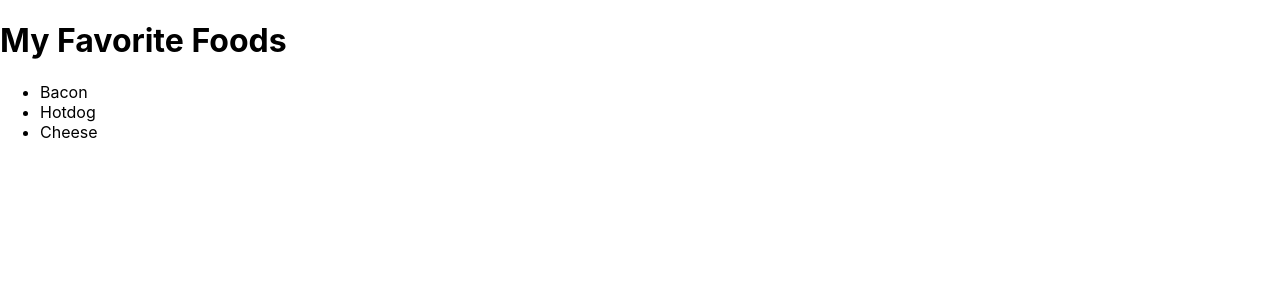
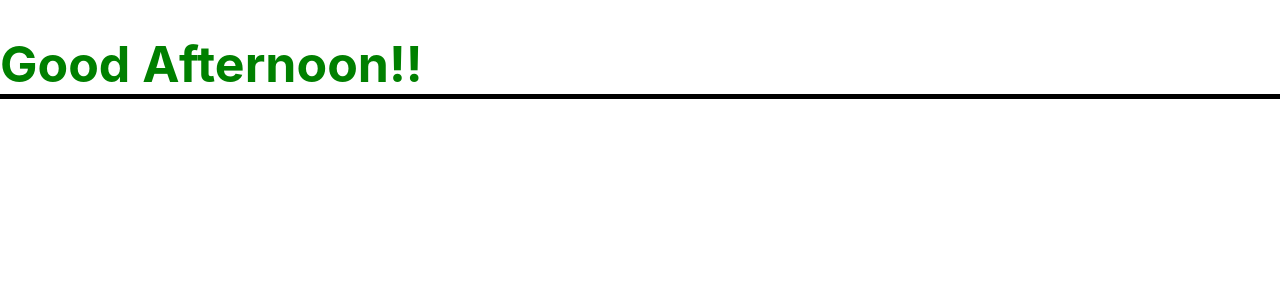
Before and after one commit to jaffreyrodriguez42/React-Udemy-Version2, a React (Create React App) app: page / in a window 1280 px wide. Shown: the top 300 px of the page. Built offline with nearby package versions, Linux system fonts and the light colour scheme.

Commit message:
React components practice

```diff
--- a/src/App.css
+++ b/src/App.css
@@ -1,4 +1,3 @@
-
 .heading{
   font-size: 50px;
   font-weight: bold;
--- a/src/components/App.js
+++ b/src/components/App.js
@@ -1,13 +1,11 @@
 import '../App.css';
 import Heading from "./Heading";
-import List from "./List";
 
 function App() {
 
   return (
     <div>
       <Heading />
-      <List />
     </div>
   );
 }
--- a/src/components/Heading.jsx
+++ b/src/components/Heading.jsx
@@ -1,8 +1,29 @@
 import React from "react";
 
 function Heading(){
+
+	const d = new Date();
+	const currentHour = d.getHours();
+
+	 let messageColor = {
+	   color: ""
+	 }
+
+	 let message;
+
+	 if(currentHour < 12){
+	   messageColor.color = "red";
+	   message = "Morning";
+	 }else if(currentHour < 18){
+	   messageColor.color = "green";
+	   message = "Afternoon";
+	 }else if(currentHour < 24){
+	   messageColor.color = "blue";
+	   message = "Night";
+	 }
+
 	return(
-		<h1>My Favorite Foods</h1>
+		<h1 className="heading" style={messageColor}>{ "Good " + message + "!!"}</h1>
 	);
 }
 
--- a/src/components/List.jsx
+++ /dev/null
@@ -1,13 +0,0 @@
-import React from "react";
-
-function List(){
-	return(
-		<ul>
-		  <li>Bacon</li>
-		  <li>Hotdog</li>
-		  <li>Cheese</li>
-		</ul>
-	);
-}
-
-export default List;
```
Also changed, not shown: 1 other file (tests, documents, lock files or other folders).
